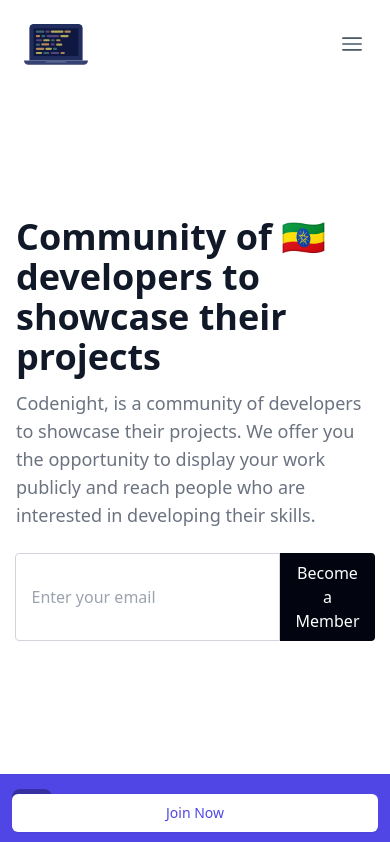
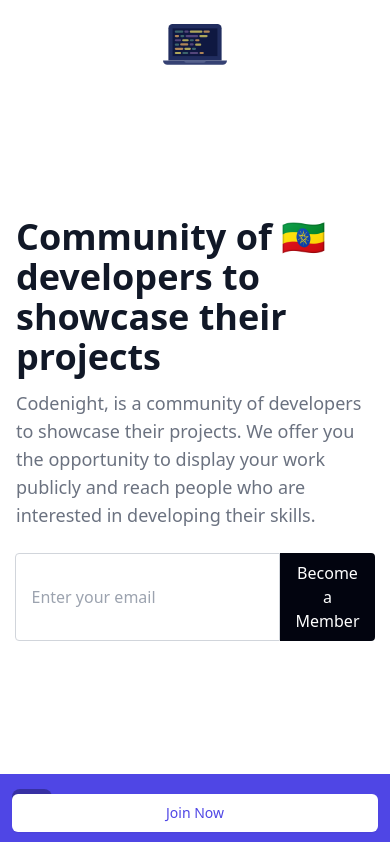
Before and after one commit to CodeNight-Ethiopia/codenight-frontend, a Next.js app: page / in a window 390 px wide. Shown: the top 842 px of the page. Built offline with nearby package versions, Linux system fonts and the light colour scheme.

Commit message:
chore: :coffin: remove mobile nav

```diff
--- a/components/nav/Nav.tsx
+++ b/components/nav/Nav.tsx
@@ -4,98 +4,27 @@
 import Logo from "../../assets/Logo";
 
 import NavItem from "./NavItem";
-import MobileNavItem from "./MobileNavItem";
-import ThemeButton from "../button/ThemeButton";
 
 const Nav = () => {
-	const [isMenuOpen, setIsMenuOpen] = useState(false);
-
 	return (
-		<div className=" mx-auto sm:max-w-xl md:max-w-full lg:max-w-screen-xl md:px-24 lg:px-8">
-			<div className="relative flex p-6 items-center justify-between">
+		<div className="mx-auto sm:max-w-xl md:max-w-full lg:max-w-screen-xl md:px-24 lg:px-8">
+			<div className="relative flex p-6 md:items-center items-start flex-row md:justify-between justify-center">
 				<Link
 					href="/"
-					aria-label="Company"
-					title="Company"
-					className="flex items-center"
+					title="CodeNight"
+					aria-label="CodeNight"
+					className="flex items-center justify-center"
 				>
 					<div className="w-16">
 						<Logo />
 					</div>
 				</Link>
-				<ul className="items-center hidden space-x-8 md:flex">
+				<ul className="items-center space-x-8 hidden md:flex">
 					<NavItem link="/">Home</NavItem>
 					<NavItem link="/about-us">About us</NavItem>
-					<NavItem link="/listen">Listen</NavItem>
 					<NavItem link="/read">Read</NavItem>
-					<NavItem link="/ask">Ask</NavItem>
 					<NavItem link="/contact-us">Contact Us</NavItem>
-					<NavItem link="">
-						<ThemeButton />
-					</NavItem>
 				</ul>
-
-				<div className="md:hidden">
-					<button
-						aria-label="Open Menu"
-						title="Open Menu"
-						className="p-2 -mr-1 transition duration-200 rounded focus:outline-none focus:shadow-outline hover:bg-deep-purple-50 focus:bg-deep-purple-50"
-						onClick={() => setIsMenuOpen(true)}
-					>
-						<svg className="w-5 text-gray-600" viewBox="0 0 24 24">
-							<path
-								fill="currentColor"
-								d="M23,13H1c-0.6,0-1-0.4-1-1s0.4-1,1-1h22c0.6,0,1,0.4,1,1S23.6,13,23,13z"
-							/>
-							<path
-								fill="currentColor"
-								d="M23,6H1C0.4,6,0,5.6,0,5s0.4-1,1-1h22c0.6,0,1,0.4,1,1S23.6,6,23,6z"
-							/>
-							<path
-								fill="currentColor"
-								d="M23,20H1c-0.6,0-1-0.4-1-1s0.4-1,1-1h22c0.6,0,1,0.4,1,1S23.6,20,23,20z"
-							/>
-						</svg>
-					</button>
-					{isMenuOpen && (
-						<div className="absolute top-0 left-0 w-full">
-							<div className="p-5 bg-white dark:bg-black">
-								<div className="flex  items-center justify-between mb-4">
-									<div>
-										<button
-											aria-label="Close Menu"
-											title="Close Menu"
-											className="p-2 -mt-2 -mr-2 transition duration-200 rounded hover:bg-gray-200 focus:bg-gray-200 focus:outline-none focus:shadow-outline"
-											onClick={() => setIsMenuOpen(false)}
-										>
-											<svg className="w-5 text-brand-black" viewBox="0 0 24 24">
-												<path
-													fill="currentColor"
-													d="M19.7,4.3c-0.4-0.4-1-0.4-1.4,0L12,10.6L5.7,4.3c-0.4-0.4-1-0.4-1.4,0s-0.4,1,0,1.4l6.3,6.3l-6.3,6.3 c-0.4,0.4-0.4,1,0,1.4C4.5,19.9,4.7,20,5,20s0.5-0.1,0.7-0.3l6.3-6.3l6.3,6.3c0.2,0.2,0.5,0.3,0.7,0.3s0.5-0.1,0.7-0.3 c0.4-0.4,0.4-1,0-1.4L13.4,12l6.3-6.3C20.1,5.3,20.1,4.7,19.7,4.3z"
-												/>
-											</svg>
-										</button>
-									</div>
-								</div>
-								<nav className="py-4">
-									<ul className="flex flex-col gap-8 pl-8 ">
-										<MobileNavItem primary link="/">
-											Home
-										</MobileNavItem>
-										<MobileNavItem link="/about-us">About us</MobileNavItem>
-										<MobileNavItem link="/listen">Listen</MobileNavItem>
-										<MobileNavItem link="/read">Read</MobileNavItem>
-										<MobileNavItem link="/ask">Ask</MobileNavItem>
-										<MobileNavItem link="/contact-us">Contact Us</MobileNavItem>
-										<MobileNavItem link="">
-											<ThemeButton />
-										</MobileNavItem>
-									</ul>
-								</nav>
-							</div>
-						</div>
-					)}
-				</div>
 			</div>
 		</div>
 	);
--- a/tailwind.config.js
+++ b/tailwind.config.js
@@ -5,7 +5,6 @@
 		"./components/**/*.{js,ts,jsx,tsx}",
 	],
 	theme: {
-		darkMode: "class",
 		extend: {
 			colors: {
 				"brand-blue": "#17275c",
```
